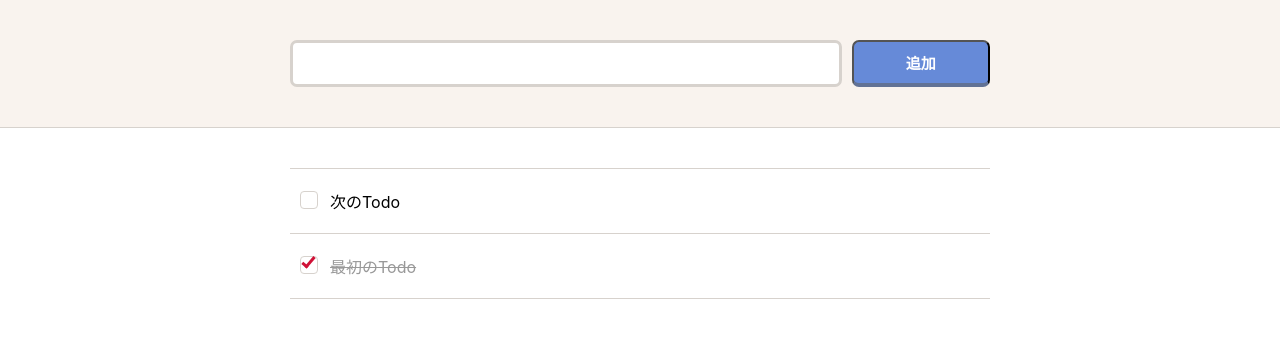
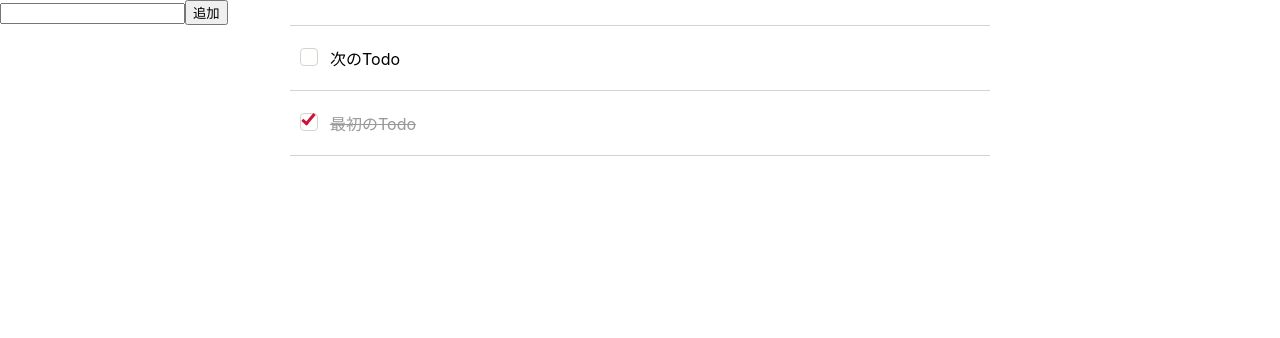
Before and after one commit to Yoshiyuki-Iwasaki/redux-toolkit-check, a React (Create React App) app: page / in a window 1280 px wide. Shown: the top 338 px of the page. Built offline with nearby package versions, Linux system fonts and the light colour scheme.

Commit message:
fix architecture.

```diff
--- a/src/App.tsx
+++ b/src/App.tsx
@@ -1,6 +1,6 @@
 import { useState } from "react";
-import TaskList from "./components/TaskList";
-import TaskInput from "./components/TaskInput";
+import TaskList from "./components/molucules/TaskList";
+import TaskInput from "./components/molucules/TaskInput";
 import "./App.css";
 
 const initialState = [
--- /dev/null
+++ b/src/components/atoms/button/index.tsx
@@ -0,0 +1,8 @@
+import React from "react";
+import { ButtonLayout } from "./style";
+
+const Button = ({ children, onClick }) => {
+  return <ButtonLayout onClick={onClick}>{children}</ButtonLayout>;
+};
+
+export default Button;
--- /dev/null
+++ b/src/components/atoms/button/style.tsx
@@ -0,0 +1,3 @@
+import styled from "styled-components";
+
+export const ButtonLayout = styled.button``;
--- /dev/null
+++ b/src/components/atoms/input/index.tsx
@@ -0,0 +1,7 @@
+import { InputLayout } from "./style";
+
+const Input = ({ text, onChange }) => {
+  return <InputLayout type="text" value={text} onChange={onChange} />;
+};
+
+export default Input;
--- /dev/null
+++ b/src/components/atoms/input/style.tsx
@@ -0,0 +1,3 @@
+import styled from "styled-components";
+
+export const InputLayout = styled.input``;
--- a/src/components/TaskInput.tsx
+++ b/src/components/molucules/TaskInput/index.tsx
@@ -1,4 +1,7 @@
 import { useState } from "react";
+import Input from "../../atoms/input";
+import Button from "../../atoms/button";
+import { InputForm, Inner } from "./style";
 
 const TaskInput = ({ setTasks, tasks }) => {
   const [inputTitle, setInputTitle] = useState("");
@@ -22,21 +25,12 @@ const TaskInput = ({ setTasks, tasks }) => {
   };
 
   return (
-    <div>
-      <div className="inputForm">
-        <div className="inner">
-          <input
-            type="text"
-            className="input"
-            value={inputTitle}
-            onChange={handleInputChange}
-          />
-          <button onClick={handleSubmit} className="btn is-primary">
-            追加
-          </button>
-        </div>
-      </div>
-    </div>
+    <InputForm>
+      <Inner>
+        <Input text={inputTitle} onChange={handleInputChange} />
+        <Button onClick={handleSubmit}>追加</Button>
+      </Inner>
+    </InputForm>
   );
 };
 
--- /dev/null
+++ b/src/components/molucules/TaskInput/style.tsx
@@ -0,0 +1,4 @@
+import styled from "styled-components";
+
+export const InputForm = styled.div``;
+export const Inner = styled.form``;
--- a/src/components/TaskList.tsx
+++ b/src/components/molucules/TaskList/index.tsx
@@ -1,5 +1,5 @@
 // import React from "react";
-import TaskItem from "./TaskItem";
+import TaskItem from "../TaskItem";
 
 const TaskList = ({ tasks, setTasks }) => {
   const handleDone = task => {
```
Also changed, not shown: src/components/molucules/TaskItem/index.tsx (renamed from src/components/TaskItem.tsx).
